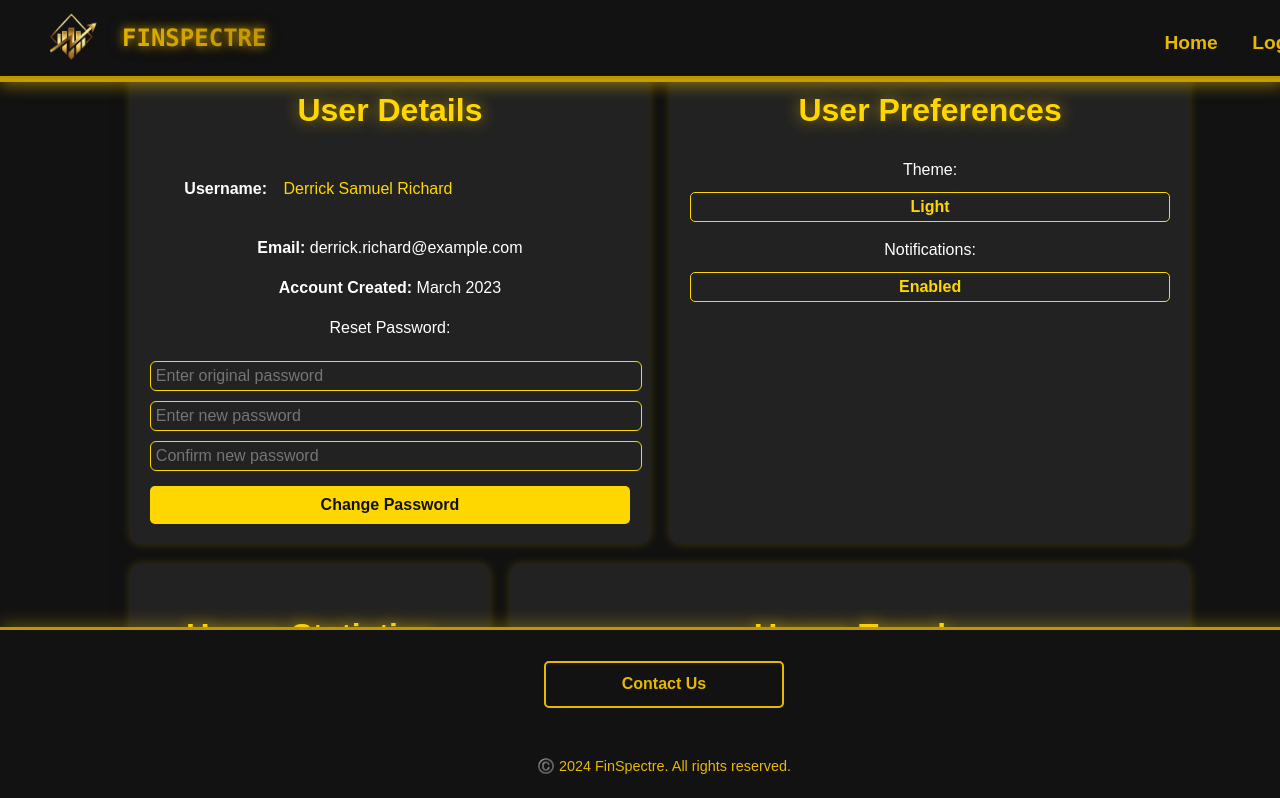
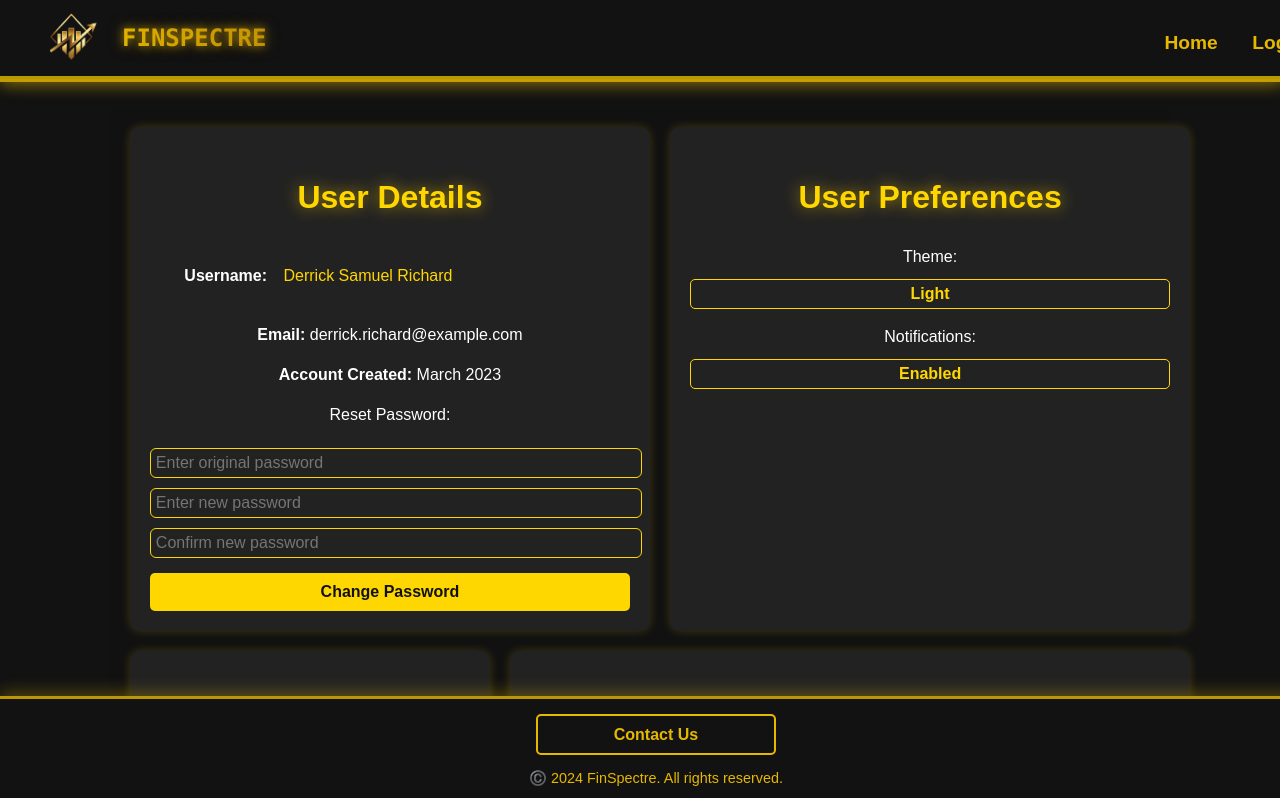
Before and after one commit to DerrickUnleashed/FinSpectre, a React (Vite) app in the folder FrontEnd/: page /profile in a window 1280 px wide. Shown: the top 798 px of the page. Built offline with nearby package versions, Linux system fonts and the light colour scheme; no server answers.

Commit message:
UIchanges

```diff
--- a/FrontEnd/src/App.jsx
+++ b/FrontEnd/src/App.jsx
@@ -38,7 +38,9 @@ function App() {
            {/* <Route path="/manager" element={<Manager/>} /> */}
           </Routes>
         </main>
+        <div className="flex flex-shrink bottom-0 w-full">
         <Footer />
+        </div>
       </div>
     </Router>
   );
--- a/FrontEnd/src/Pages/Footer.css
+++ b/FrontEnd/src/Pages/Footer.css
@@ -3,10 +3,9 @@
   display: flex;
   align-items: center;
   width: 100%;
-  height:18vh;
-  padding: 0.8rem 1.5rem;
+  height:11vh;
+  padding: 0.4rem 1rem;
   background: #121212;
-  margin-top: auto ;
   position:fixed;
   left:0;
   margin-bottom: 0%;
@@ -26,7 +25,8 @@
   display: flex;
   flex-direction: column;
   align-items: center;
-  gap: 1.5rem;
+  gap: 0.1rem;
+
 }
 
 .modal-overlay {
@@ -55,14 +55,17 @@
 .close-btn {
   position: absolute;
   top: 1rem;
-  right: 0% ;
+  right: 1rem;
   background: none;
   border: none;
   color: #e6b800;
   font-size: 1.5rem;
   cursor: pointer;
   padding: 0.5rem;
+  z-index: 1001;
+  width: 10%;
 }
+
 
 .contact-form {
   width: 100%;
@@ -118,17 +121,20 @@
   font-size: 1rem;
   font-weight: bold;
   width:20%;
-  padding: 0.8rem 1.5rem;
+  padding: 0.6rem 1rem;
   cursor: pointer;
   transition: all 0.3s ease-in-out;
   border-radius: 5px;
-  margin: 0.5rem 0;
+  margin: 0.3rem 0;
+
 }
 
 .footer-btn[type="submit"] {
-  margin-top: 1rem;
+  margin-top: 0.8rem;
   background: rgba(230, 184, 0, 0.1);
   width: 100%;
+  padding: 0.6rem;
+
 }
 
 .close-btn:hover {
@@ -143,7 +149,8 @@
 .copyright {
   color: #e6b800;
   text-align: center;
-  margin-top: 1rem;
+  margin-top: 0.4rem;
+
   font-size: 0.9rem;
 }
 
--- a/FrontEnd/src/Pages/Profile.jsx
+++ b/FrontEnd/src/Pages/Profile.jsx
@@ -109,7 +109,7 @@ const Profile = () => {
     };
 
     return (
-        <div style={{ marginTop:'350px',width: '100%', height: '100%', background: '#111', color: '#fff', fontFamily: 'Arial' }}>
+        <div style={{ marginBottom:'6.5%',marginTop:'56%',width: '100%', height: '100%', background: '#111', color: '#fff', fontFamily: 'Arial' }}>
             {/* Profile Content */}
             <div style={{ display: 'flex', flexDirection: 'column', gap: '20px', padding: '20px', width: '100%' }}>
 
--- a/FrontEnd/src/Pages/index.css
+++ b/FrontEnd/src/Pages/index.css
@@ -5,7 +5,7 @@
 
   color-scheme: light dark;
   color: rgba(255, 255, 255, 0.87);
-  background-color: #000000;
+  background-color: #111;
 
   font-synthesis: none;
   text-rendering: optimizeLegibility;
```
